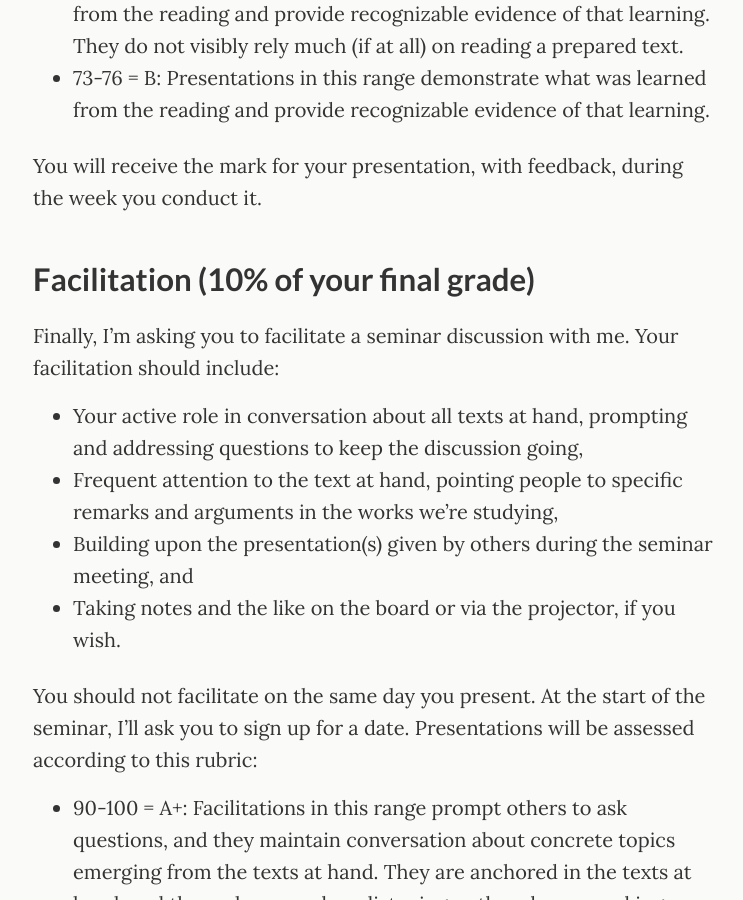
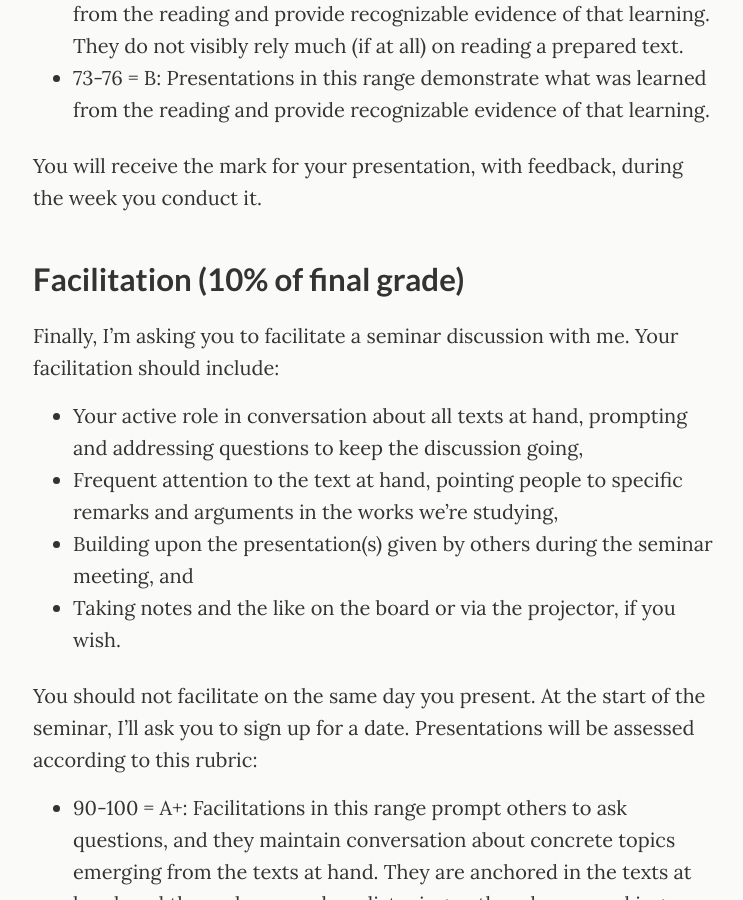
Before and after one commit to jentery/cspt500, a Jekyll site: the page built from _pages/assignments.md, in a window 1280 px wide and 900 px high, scrolled down 4434 px. Shown: the whole window, without its empty margins (265-1008 px from the left). Built offline with Jekyll 4.4.1, drawn with Linux system fonts in a browser that asks for light colours.

```diff
--- a/_pages/assignments.md
+++ b/_pages/assignments.md
@@ -62,7 +62,7 @@
 
 You will receive the mark for your presentation, with feedback, during the week you conduct it.
 
-## Facilitation (10% of your final grade)
+## Facilitation (10% of final grade)
 
 Finally, I'm asking you to facilitate a seminar discussion with me. Your facilitation should include:
 
```
Also changed, not shown: 2 other files.
